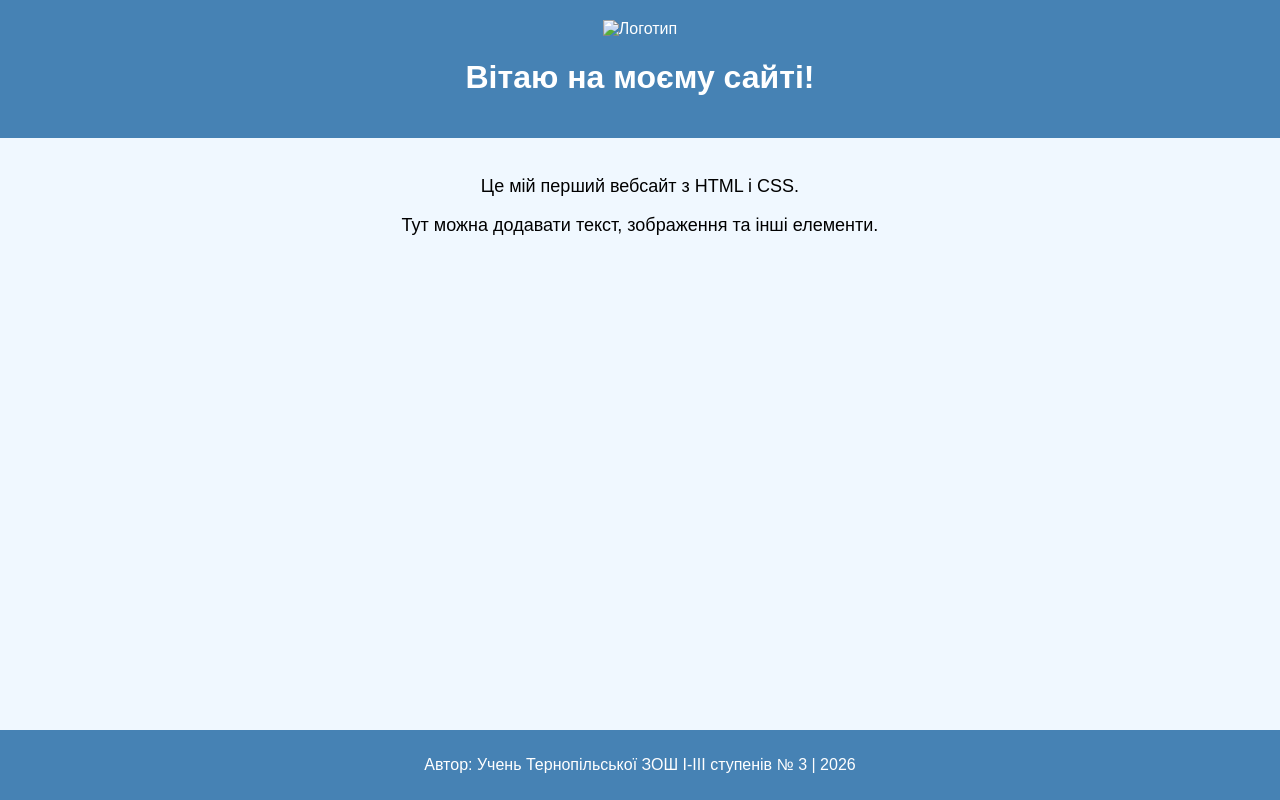
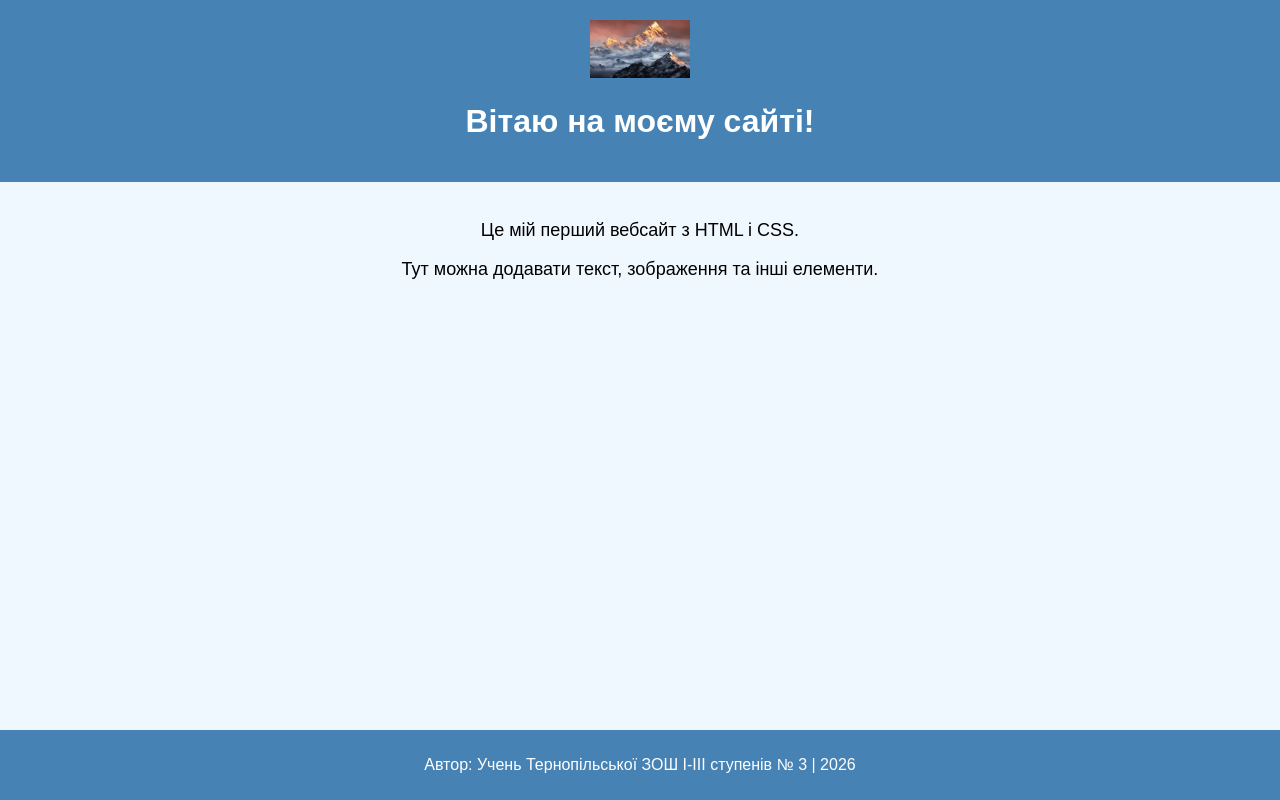
Before and after one commit to log1st1ck/-user-.github.io, a plain HTML site: page index.html in a window 1280 px wide. Drawn offline with Linux system fonts and the light colour scheme.

Commit message:
Update index.html

```diff
--- a/index.html
+++ b/index.html
@@ -7,7 +7,7 @@
 </head>
 <body>
     <header>
-        <img src="images/OIP(5).png" alt="Логотип" class="logo">
+        <img src="images/logo.png" alt="Логотип" class="logo">
         <h1>Вітаю на моєму сайті!</h1>
     </header>
 
```
